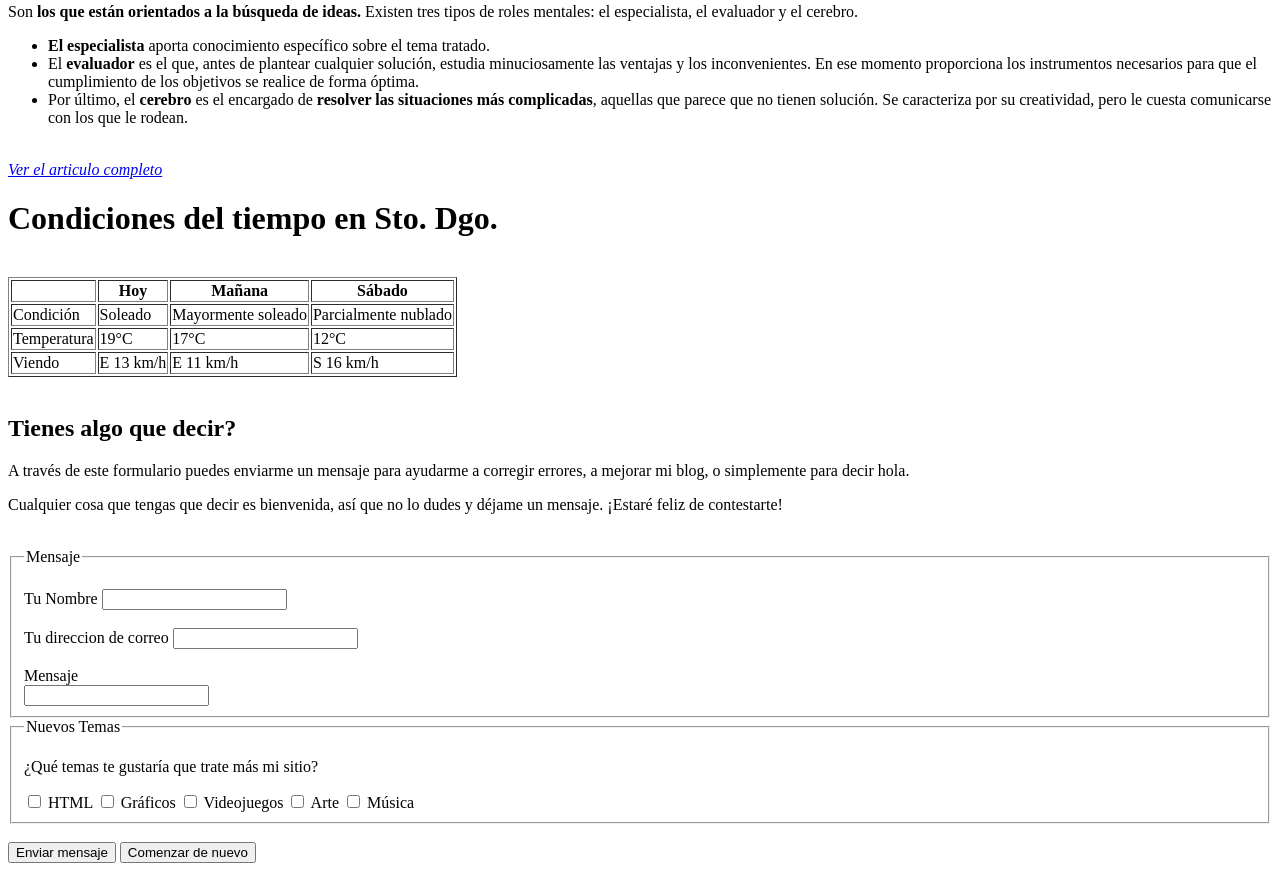
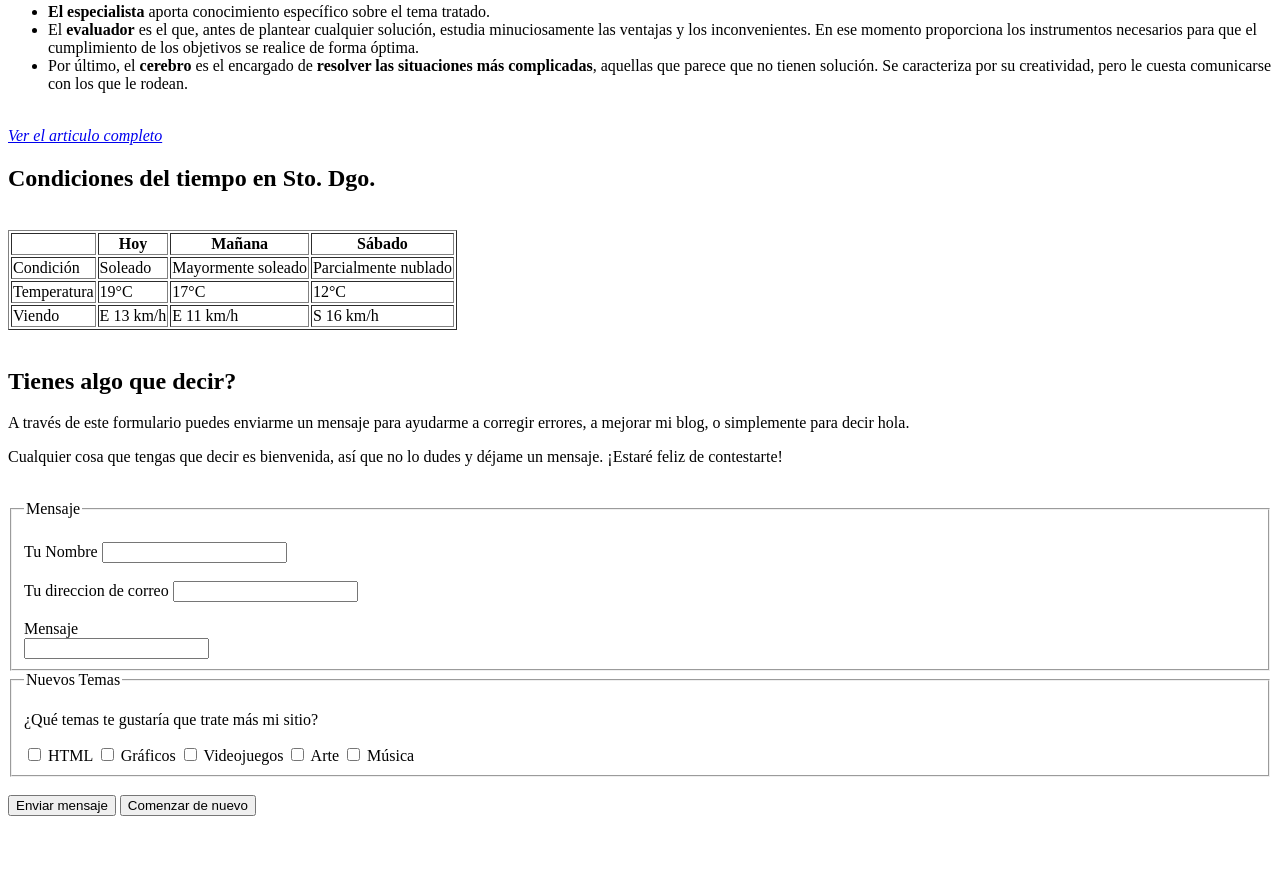
Before and after one commit to AnaGabrielaD12/P1_GIT, a plain HTML site: page INDEX.html in a window 1280 px wide. Shown: the part 1109-1980 px from the top of the page. After the commit the page ends 1933 px from the top, so only its background shows below. Drawn offline with Linux system fonts and the light colour scheme.

Commit message:
Trabajo Listo

```diff
--- a/INDEX.html
+++ b/INDEX.html
@@ -20,7 +20,6 @@
         características, actitudes y aptitudes que les definen y que pueden ser muy
         dispares pero que al unirse marcan la diferencia.
     </p>
-    <br>
     <p>
         La Real Academia Española de la Lengua define el rol como: “el papel o
         la <strong><i>función que desempeña alguien”.</i></strong>Conocer los tipos de roles con los que
@@ -97,7 +96,7 @@
     <br>
     <a href="https://www.bizneo.com/blog/7-roles-de-un-equipo-de-trabajo-clave-para-tu-productividad/"> <i> Ver el articulo completo </i></a>
     <br>
-    <h1>Condiciones del tiempo en Sto. Dgo.</h1>
+    <h2>Condiciones del tiempo en Sto. Dgo.</h2>
     <br>
     <table border="1">
         <tr>
```
